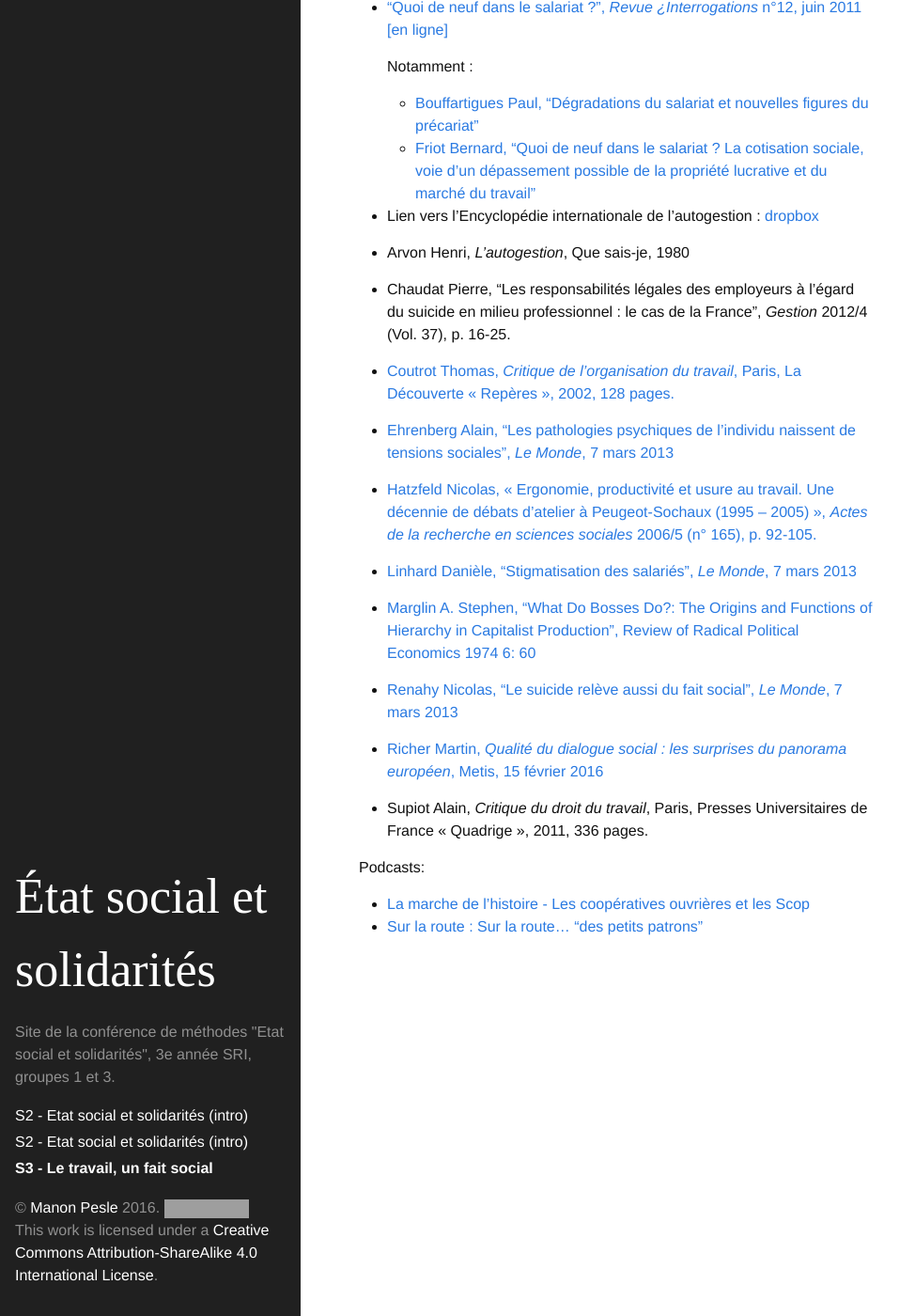
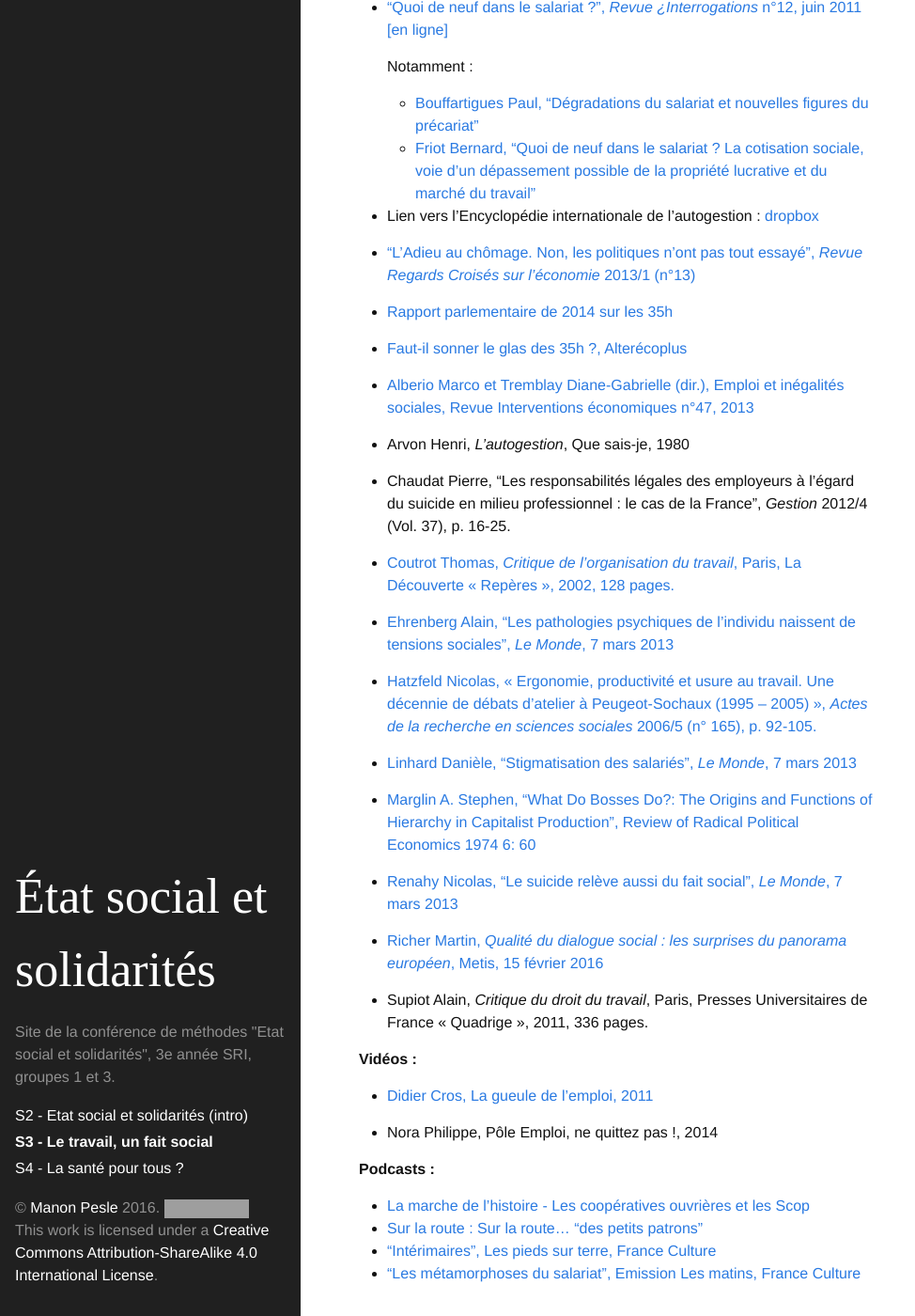
Before and after one commit to mpesle/etatsocial, a Jekyll site: the page built from _posts/2016-10-11-s3.markdown, in a window 1280 px wide and 1400 px high, scrolled down 193 px. Shown: the whole window at 94% size, without its empty margins (0-974 px from the left). Built offline with Jekyll 4.4.1, drawn with Linux system fonts in a browser that asks for light colours; grey boxes are pictures that could not be loaded.

Commit message:
Mise à jour titres des posts pour séances 2-3-4 et renseignement s3 et s4

```diff
--- a/_posts/2016-10-04-s3.markdown
+++ b/_posts/2016-10-11-s3.markdown
@@ -13,6 +13,14 @@ date:   2016-10-11
     - [Friot Bernard, "Quoi de neuf dans le salariat ? La cotisation sociale, voie d’un dépassement possible de la propriété lucrative et du marché du travail"](http://www.revue-interrogations.org/_Friot-Bernard_)
 
 - Lien vers l'Encyclopédie internationale de l'autogestion : [dropbox](https://www.dropbox.com/s/ut5ndr1tpie72wx/autogestion-l-encycopedie-internationale.pdf?dl=0)
+
+- ["L'Adieu au chômage. Non, les politiques n'ont pas tout essayé", *Revue Regards Croisés sur l'économie* 2013/1 (n°13)](http://www.cairn.info/numero.php?ID_REVUE=RCE&ID_NUMPUBLIE=RCE_013&AJOUTBIBLIO=RCE_013_0067)
+
+- [Rapport parlementaire de 2014 sur les 35h](http://www.alterecoplus.fr/social/exclu-le-vrai-bilan-des-35-heures-201412130900-00000393.html)
+
+- [Faut-il sonner le glas des 35h ?, Alterécoplus](http://www.alterecoplus.fr/video/faut-il-sonner-le-glas-des-35-heures-201601251017-00000728.html)
+
+- [Alberio Marco et Tremblay Diane-Gabrielle (dir.), Emploi et inégalités sociales, Revue Interventions économiques n°47, 2013](https://interventionseconomiques.revues.org/1854)
 
 - Arvon Henri, *L'autogestion*, Que sais-je, 1980
 
@@ -34,7 +42,15 @@ date:   2016-10-11
 
 - Supiot Alain, *Critique du droit du travail*, Paris, Presses Universitaires de France « Quadrige », 2011, 336 pages.
 
-Podcasts:
+**Vidéos :**
+
+- [Didier Cros, La gueule de l'emploi, 2011](https://www.youtube.com/watch?v=S7K_Z_wlWEM)
+
+- Nora Philippe, Pôle Emploi, ne quittez pas !, 2014
+
+**Podcasts :**
 
 - [La marche de l'histoire -  Les coopératives ouvrières et les Scop](https://www.franceinter.fr/emissions/la-marche-de-l-histoire/la-marche-de-l-histoire-10-avril-2014)
 - [Sur la route : Sur la route... "des petits patrons"](http://www.franceculture.fr/emissions/sur-la-route/sur-la-route-des-petits-patrons)
+- ["Intérimaires", Les pieds sur terre, France Culture](http://www.franceculture.fr/emissions/les-pieds-sur-terre/interimaires)
+- ["Les métamorphoses du salariat", Emission Les matins, France Culture](http://www.franceculture.fr/emissions/les-matins/les-metamorphoses-du-salariat)
```
Also changed, not shown: _posts/2016-10-04-s2.markdown (renamed from _posts/2016-09-27-s2.markdown, +5 -3 lines), _posts/2016-10-11-s4.markdown (deleted, +0 -26 lines), _posts/2016-10-18-s4.markdown (added, +48 -0 lines).
